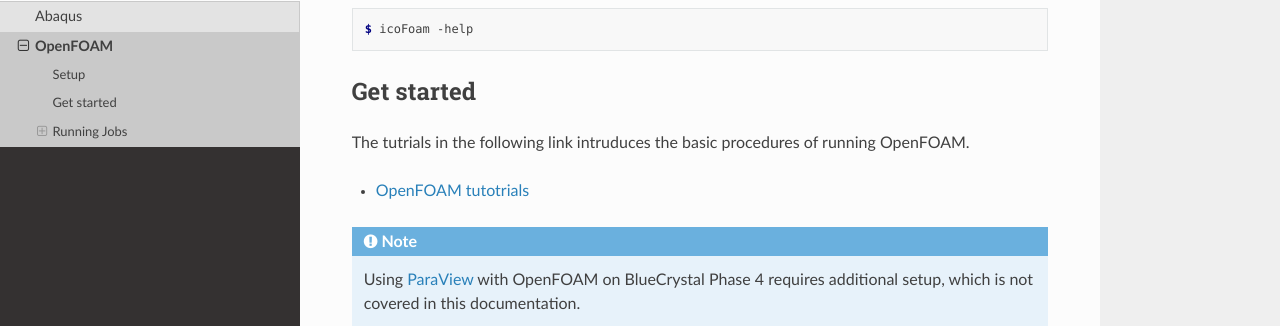
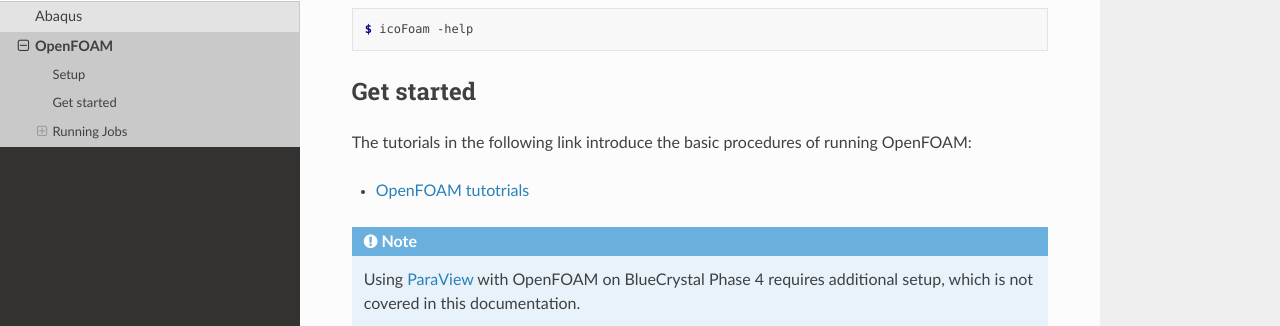
Before and after one commit to ACRC/HPC-community-docs, a Sphinx documentation site: the page built from source/engineering/OpenFOAM/index.md, in a window 1280 px wide and 900 px high, scrolled down 739 px. Shown: the part 183-509 px from the top of the window. Built offline with Sphinx 7.4.7 and the Read the Docs theme 2.0.0, drawn with Linux system fonts in a browser that asks for light colours.

Commit message:
Update source/engineering/OpenFOAM/index.md
Co-authored-by: James C. Womack <jcwomack@users.noreply.github.com>

````diff
--- a/source/engineering/OpenFOAM/index.md
+++ b/source/engineering/OpenFOAM/index.md
@@ -40,7 +40,7 @@
 ```
 
 ## Get started
-The tutrials in the following link intruduces the basic procedures of running OpenFOAM.
+The tutorials in the following link introduce the basic procedures of running OpenFOAM:
 - [OpenFOAM tutotrials](https://doc.cfd.direct/openfoam/user-guide-v6/tutorials)
 
 ```{note}
````
